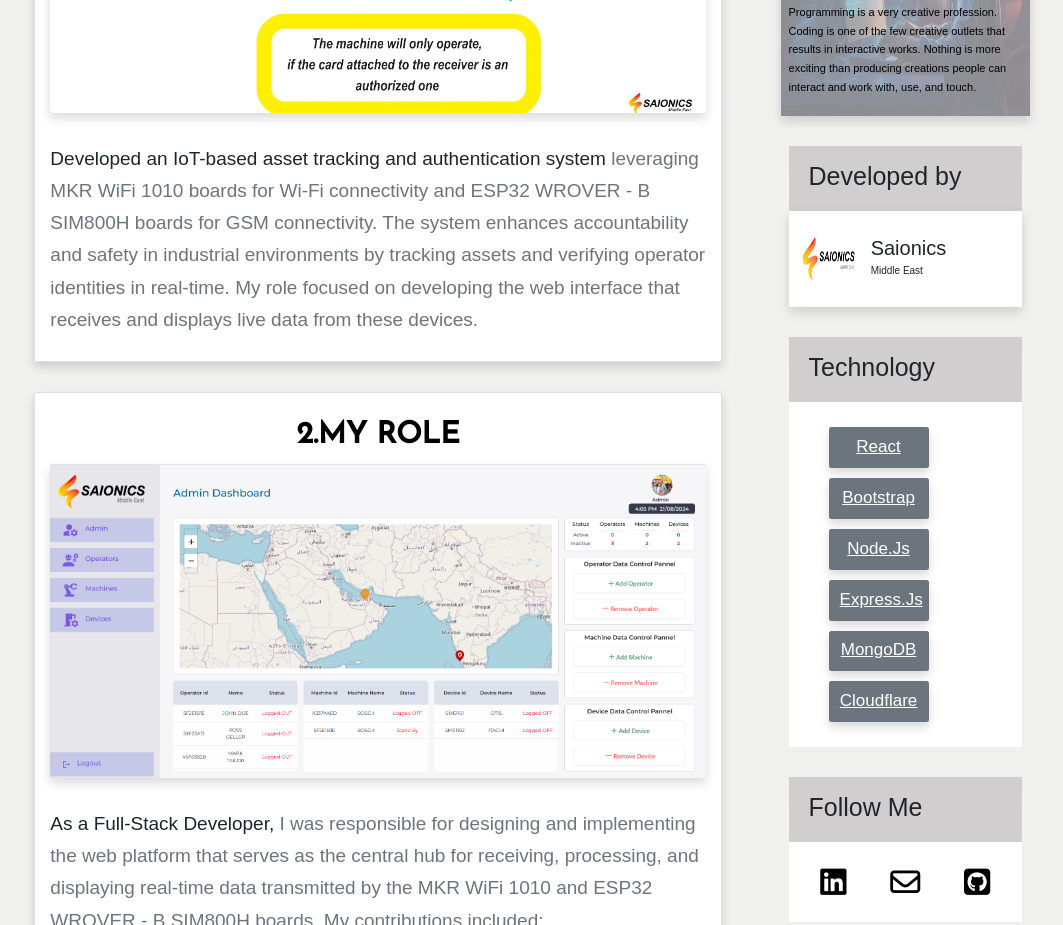
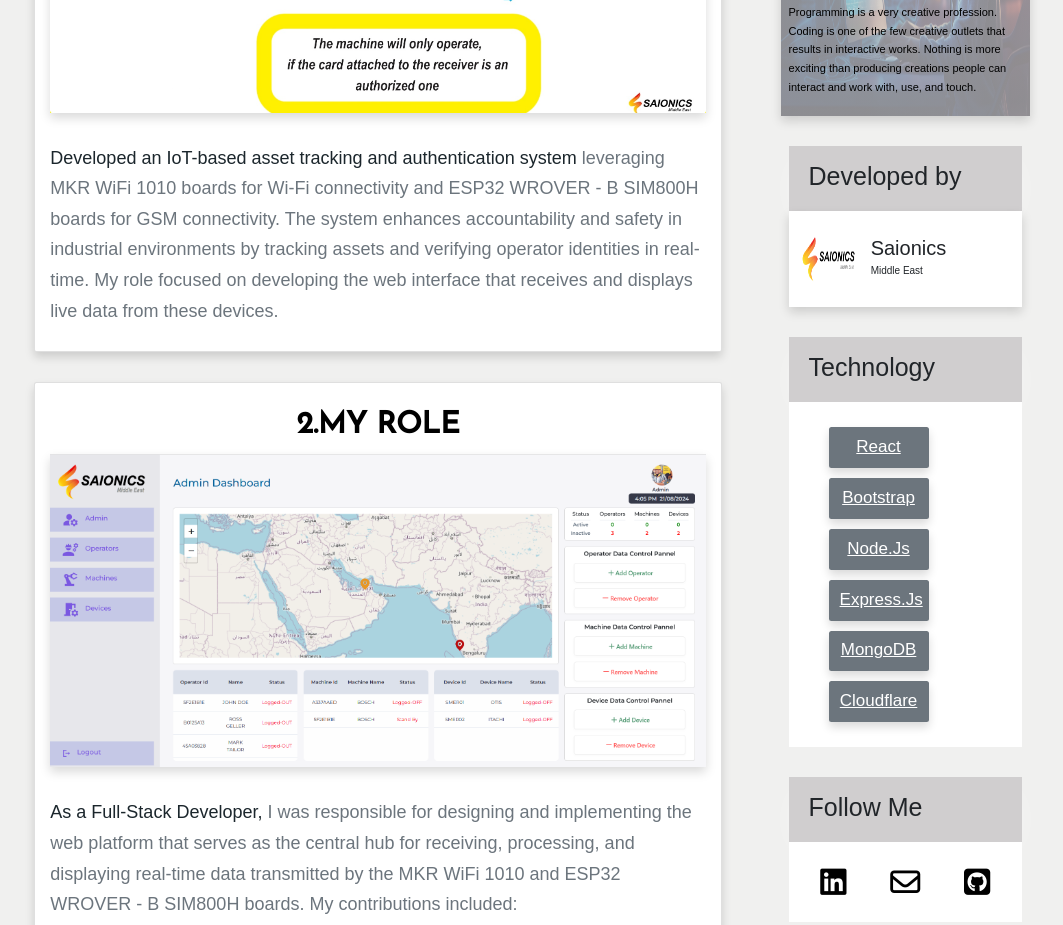
Before and after one commit to JAYSONRK/sme_project1, a plain HTML site: page index.html in a window 1280 px wide. Shown: the part 966-1891 px from the top of the page, without its empty margins (130-1193 px from the left). Drawn offline with nearby package versions, Linux system fonts and the light colour scheme; a web font is replaced by a local one.

Commit message:
Initial commit

```diff
--- a/css/style.css
+++ b/css/style.css
@@ -23,7 +23,7 @@ p,
 li,
 label,
 input::placeholder {
-    font-size: 1.9rem;
+    font-size: 1.8rem;
     line-height: 170%;
     color: #6c757d;
 }
```
